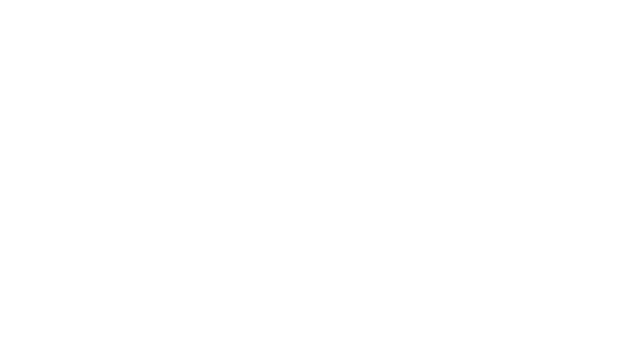
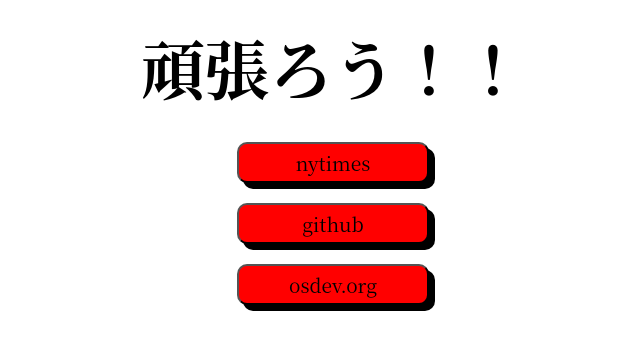
Before and after one commit to tokisuno/strt, a plain HTML site: page index.html in a window 1280 px wide. Shown: the whole page, without its empty margins (307-947 px from the left). Drawn offline with Linux system fonts and the light colour scheme.

Commit message:
base startpage ready

```diff
--- a/index.html
+++ b/index.html
@@ -6,7 +6,15 @@
   <link rel="stylesheet" href="./style.css">
   <title>/home</title>
 </head>
-<body>
-
+<body class="fadeInUp-animation">
+  <h1>頑張ろう！！</h1>
+  <div class="container">
+    <ul>
+      <li><button onclick="location.href='https://nytimes.com'" type="button">nytimes</button></li>
+      <li><button onclick="location.href='https://github.com'" type="button">github</button></li>
+      <li><button onclick="location.href='https://wiki.osdev.org/'" type="button">osdev.org</button></li>
+    </ul>
+  </div>
+  <script src="./index.js"></script>
 </body>
 </html>
--- /dev/null
+++ b/index.js
@@ -0,0 +1,10 @@
+const container = document.querySelector("div.container");
+const list = container.querySelectorAll("ul li");
+
+console.log(list);
+
+// TODO
+// * add emacs-dashboard like bindings to access links
+// * add weather somewhere
+// * spawn list javascript
+//      - websites stored in csv file
--- a/style.css
+++ b/style.css
@@ -0,0 +1,45 @@
+* {
+  font-family: Noto Serif CJK JP;
+  margin: 0;
+  padding: 0;
+  list-style-type: none;
+}
+
+body {
+  display: flex;
+  flex-direction: column;
+  justify-content: center;
+}
+
+h1 {
+  text-align: center;
+  font-size: 4rem;
+  margin: 20px;
+}
+
+.container {
+  display: flex;
+  flex-direction: column;
+  justify-content: center;
+  align-self: center;
+  align-items: center;
+  font-family: Noto Sans CJK JP;
+  font-size: 1rem;
+  width: 50%;
+}
+
+button {
+  width: 12rem;
+  padding: 5px 25px;
+  border-radius: 10px;
+  font-size: 1.2rem;
+  background: red;
+  margin: 10px;
+  box-shadow: 6px 6px;
+}
+
+button:hover {
+  background: yellow;
+  cursor: pointer;
+  box-shadow: 4px 4px;
+}
```
